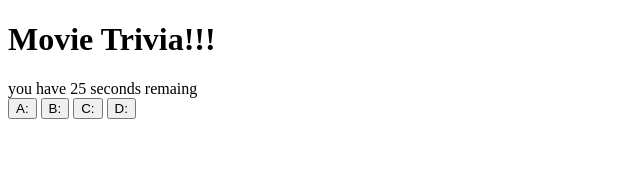
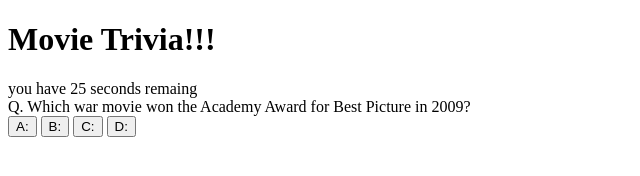
Before and after one commit to Jaron94swe/TriviaGame, a plain HTML site: page index.html in a window 1280 px wide. Shown: the whole page, without its empty margins (0-640 px from the left). Drawn offline with nearby package versions, Linux system fonts and the light colour scheme.

Commit message:
showing questions now

```diff
--- a/index.html
+++ b/index.html
@@ -14,7 +14,7 @@
     <h1>Movie Trivia!!!</h1>
     <div id="Start"></div>
     <div id="timer"></div>
-    <div id="Questions"></div>
+    <div id="questions"></div>
 
     <div class="Answers">
 <button id= answerA></button>
```
